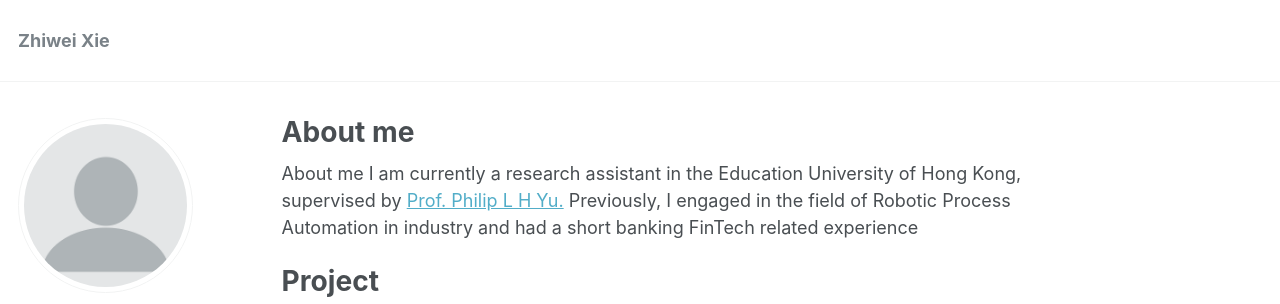
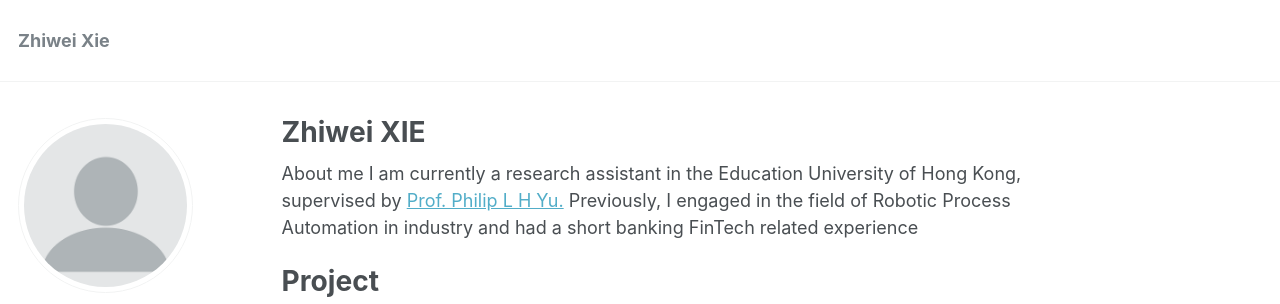
Before and after one commit to xiezhiweihk/xiezhiwei.github.io, a Jekyll site: the page built from _pages/about.md, in a window 1280 px wide. Shown: the top 304 px of the page. Built offline with Jekyll 4.4.1, drawn with Linux system fonts in a browser that asks for light colours.

Commit message:
Update about.md

```diff
--- a/_pages/about.md
+++ b/_pages/about.md
@@ -1,6 +1,6 @@
 ---
 permalink: /
-title: "About me"
+title: "Zhiwei XIE"
 excerpt: "About me"
 author_profile: true
 redirect_from:
```
